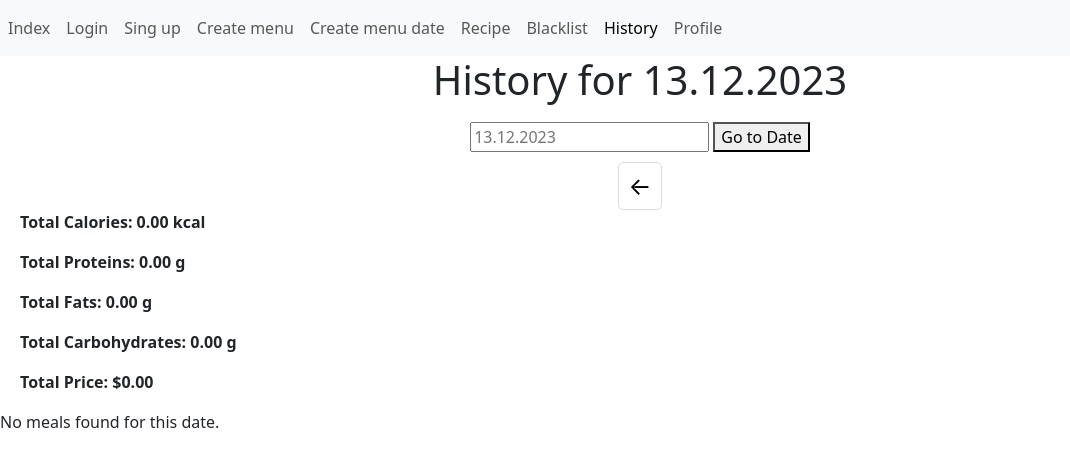
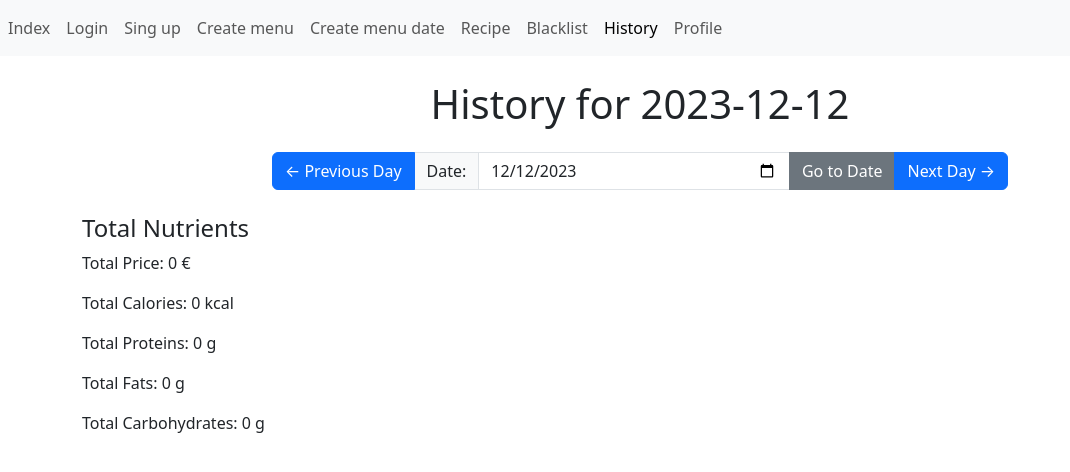
Before and after one commit to kirilsbondars/diet-app, a Flask app: page /history?date=2023-12-12 in a window 1280 px wide. Shown: the top 472 px of the page, without its empty margins (0-1070 px from the left). Run offline with Flask 3, Linux system fonts and the light colour scheme; some libraries are stand-ins or nearby versions.

Commit message:
design history

```diff
--- a/src/controllers/history.py
+++ b/src/controllers/history.py
@@ -3,19 +3,17 @@ from flask_login import current_user
 from src.models.models import db, User, Meal, meals
 from datetime import datetime, timedelta
 
-app = Flask(__name__)
 
-@app.route('/history/')
 def history():
-    date_str = request.args.get('date_str')
+    date_str = request.args.get('date')
     if date_str is None:
         date = datetime.today().date()
     else:
         try:
-            date = datetime.strptime(date_str, '%d.%m.%Y').date()
+            date = datetime.strptime(date_str, '%Y-%m-%d').date()
         except ValueError:
-            today_str = datetime.today().date().strftime('%d.%m.%Y')
-            return redirect(url_for('menu.history', date_str=today_str))
+            today_str = datetime.today().date()
+            return redirect(url_for('menu.history', date=today_str))
 
     current_user_id = current_user.get_id()
 
@@ -27,25 +25,28 @@ def history():
         if meal:
             meals_data.append(meal)
 
-    total_calories = sum(meal.calories for meal in meals_data)
-    total_proteins = sum(meal.proteins for meal in meals_data)
-    total_fats = sum(meal.fats for meal in meals_data)
-    total_carbohydrates = sum(meal.carbohydrates for meal in meals_data)
-    total_price = sum(meal.price for meal in meals_data)
+    total_calories = round(sum(meal.calories for meal in meals_data), 2)
+    total_proteins = round(sum(meal.proteins for meal in meals_data), 2)
+    total_fats = round(sum(meal.fats for meal in meals_data), 2)
+    total_carbohydrates = round(sum(meal.carbohydrates for meal in meals_data), 2)
+    total_price = round(sum(meal.price for meal in meals_data), 2)
 
     prev_date = date - timedelta(days=1)
     next_date = date + timedelta(days=1)
     today = datetime.today().date()
 
+    print(today, prev_date, next_date, date)
+
     return render_template('menu/history.html',
-                           today=today.strftime('%d.%m.%Y'),
-                           today2=today.strftime('%m-%d-%Y'),
+                           today=today,
+                           prev_date=prev_date,
+                           next_date=next_date,
+                           date=date,
+
                            meals=meals_data,
+
                            total_calories=total_calories,
                            total_proteins=total_proteins,
                            total_fats=total_fats,
                            total_carbohydrates=total_carbohydrates,
-                           total_price=total_price,
-                           prev_date=prev_date.strftime('%d.%m.%Y'),
-                           next_date=next_date.strftime('%d.%m.%Y'),
-                           date=date.strftime('%d.%m.%Y'))
+                           total_price=total_price)
--- a/src/templates/menu/history.html
+++ b/src/templates/menu/history.html
@@ -1,122 +1,62 @@
 {% extends 'base.html' %}
 
-{% block head %}
-    <title>History</title>
-    <style>
-        .meal-entry {
-            border: 1px solid #ddd;
-            padding: 10px;
-            margin-bottom: 10px;
-        }
-        .meal-image {
-            max-width: 200px;
-            height: auto;
-        }
-        .meal-info {
-            margin-left: 220px;
-        }
-        .total {
-            font-weight: bold;
-            padding-left: 20px;
-        }
-        h1 {
-            display: flex;
-            justify-content: center;
-            align-items: center;
-            flex-direction: column;
-        }
-        .history-header {
-            display: flex;
-            flex-direction: column;
-            align-items: center;
-        }
-        .navigation {
-            display: flex;
-            justify-content: space-around;
-            margin-top: 20px;
-        }
-        .date-form {
-            margin-top: 10px; /* or any value that suits your design */
-            text-align: center;
-        }
-        .navigation {
-            display: flex;
-            justify-content: center;
-            gap: 15px; /* This adds space between your buttons */
-            margin-top: 10px; /* Adjust spacing as necessary */
-        }
-        .nav-button {
-            text-decoration: none;
-            font-size: 24px; /* Adjust the size as necessary */
-            color: #000; /* Adjust arrow color as necessary */
-            padding: 5px 10px; /* Adjust padding as necessary for touch targets */
-            border: 1px solid #ddd; /* Optional: adds a border */
-            border-radius: 5px; /* Optional: rounds the corners of the border */
-        }
-    </style>
-{% endblock %}
+{% block body %}
+    <div class="container">
+        <div class="row justify-content-center mb-4">
+            <div class="col-lg-8 col-md-12">
+                <h1 class="mt-4 mb-4 text-center">History for {{ date }}</h1>
 
-{% block body %}
-<div class="history-header">
-    <h1>History for {{ date }}</h1>
-    <form class="date-form" id="dateForm" action="{{ url_for('menu.history') }}" method="get">
-        <input type="text" id="dateInput" name="date_str" placeholder={{today}}>
-        <button type="submit">Go to Date</button>
-    </form>
-    <div class="navigation">
-        <a class="nav-button" href="{{ url_for('menu.history', date_str=prev_date) }}">&#8592;</a>
+                <form method="get">
+                    <div class="input-group">
+                        <a class="btn btn-primary" href="{{ url_for('menu.history', date=prev_date) }}">&#8592; Previous Day</a>
+                        <span class="input-group-text">Date:</span>
+                        <input type="date" aria-label="Date" class="form-control" id="date" name="date" value="{{ date }}" required>
+                        <button class="btn btn-secondary" type="submit">Go to Date</button>
                         {% if next_date <= today %}
-            <a class="nav-button" href="{{ url_for('menu.history', date_str=next_date) }}">&#8594;</a>
+                            <a class="btn btn-primary ml-3" href="{{ url_for('menu.history', date=next_date) }}" disabled>Next Day &#8594;</a>
+                        {% else %}
+                            <a class="btn btn-primary ml-3 disabled" href="#">Next Day &#8594;</a>
                         {% endif %}
                     </div>
+                </form>
+            </div>
+        </div>
 
+        <div class="row mb-4">
+            <div class="col">
+                <h4>Total Nutrients</h4>
+                <p>Total Price: {{ total_price }} €</p>
+                <p>Total Calories: {{ total_calories }} kcal</p>
+                <p>Total Proteins: {{ total_proteins }} g</p>
+                <p>Total Fats: {{ total_fats }} g</p>
+                <p>Total Carbohydrates: {{ total_carbohydrates }} g</p>
             </div>
-         <div class="totals">
-        <p class="total">Total Calories: {{ '%.2f' | format(total_calories) }} kcal</p>
-        <p class="total">Total Proteins: {{ '%.2f' | format(total_proteins) }} g</p>
-        <p class="total">Total Fats: {{ '%.2f' | format(total_fats) }} g</p>
-        <p class="total">Total Carbohydrates: {{ '%.2f' | format(total_carbohydrates) }} g</p>
-        <p class="total">Total Price: ${{ '%.2f' | format(total_price) }}</p>
         </div>
-<!--    <form id="dateForm" action="{{ url_for('menu.history') }}" method="get">-->
-<!--&lt;!&ndash;        <input type="date" id="dateInput" name="date_str">&ndash;&gt;-->
-<!--        <input type="text" id="dateInput" name="date_str" placeholder={{today}}>-->
-<!--        <button type="submit">Go to Date</button>-->
-<!--    </form>-->
-
-<!--<script>-->
-<!--    document.getElementById('dateForm').addEventListener('submit', function(e) {-->
-<!--        e.preventDefault();-->
-
-<!--        var dateInput = document.getElementById('dateInput');-->
-<!--        var dateValue = dateInput.value;-->
-
-<!--        var parts = dateValue.split('-');-->
-<!--        var formattedDate = parts[2] + '.' + parts[1] + '.' + parts[0];-->
-
-<!--        var hiddenInput = document.createElement('input');-->
-<!--        hiddenInput.type = 'hidden';-->
-<!--        hiddenInput.name = 'date_str';-->
-<!--        hiddenInput.value = formattedDate;-->
-
-<!--        this.appendChild(hiddenInput);-->
-<!--        this.submit();-->
-<!--    });-->
-<!--</script>-->
 
         {% for meal in meals %}
-    <div class="meal-entry">
-        <img class="meal-image" src="{{ meal.image_src }}" alt="Meal Image" />
-        <div class="meal-info">
-            <h2>{{ meal.name }}</h2>
-            <p>Price: ${{ '%.2f' | format(meal.price) }}</p>
-            <p>Calories: {{ '%.2f' | format(meal.calories) }} kcal</p>
-            <p>Proteins: {{ '%.2f' | format(meal.proteins) }} g</p>
-            <p>Fats: {{ '%.2f' | format(meal.fats) }} g</p>
-            <p>Carbohydrates: {{ '%.2f' | format(meal.carbohydrates) }} g</p>
+        <div class="row mb-4">
+            <div class="col">
+                <div class="card">
+                    <div class="row g-0">
+                        <div class="col-lg-3 col-md-4">
+                            <img src="https://www.recipetineats.com/wp-content/uploads/2017/05/Lasagne-recipe-3-main-square.jpg" class="card-img-top" alt="Meal image">
+                        </div>
+                        <div class="col-auto">
+                            <div class="card-body">
+                                <h5 class="card-title">{{ meal.name }}</h5>
+                                <p class="card-text">
+                                    Price: {{ meal.price }} € <br>
+                                    Calories: {{ meal.calories }} kcal <br>
+                                    Proteins: {{ meal.proteins }} g <br>
+                                    Fats: {{ meal.fats }} g <br>
+                                    Carbohydrates: {{ meal.carbohydrates }} g
+                                </p>
                             </div>
                         </div>
-    {% else %}
-    <p>No meals found for this date.</p>
+                    </div>
+                </div>
+            </div>
+        </div>
         {% endfor %}
+    </div>
 {% endblock %}
```
Lines whose indentation alone changed are shown as unchanged.
